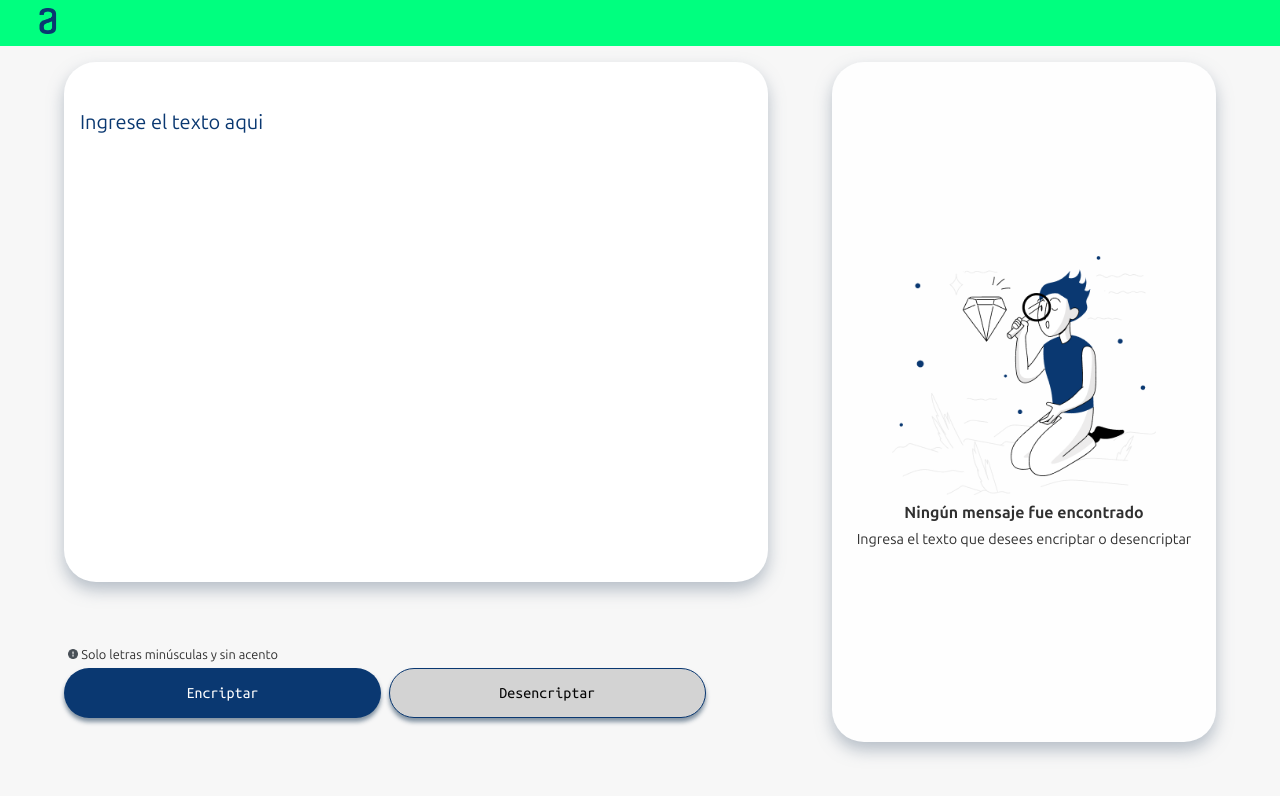
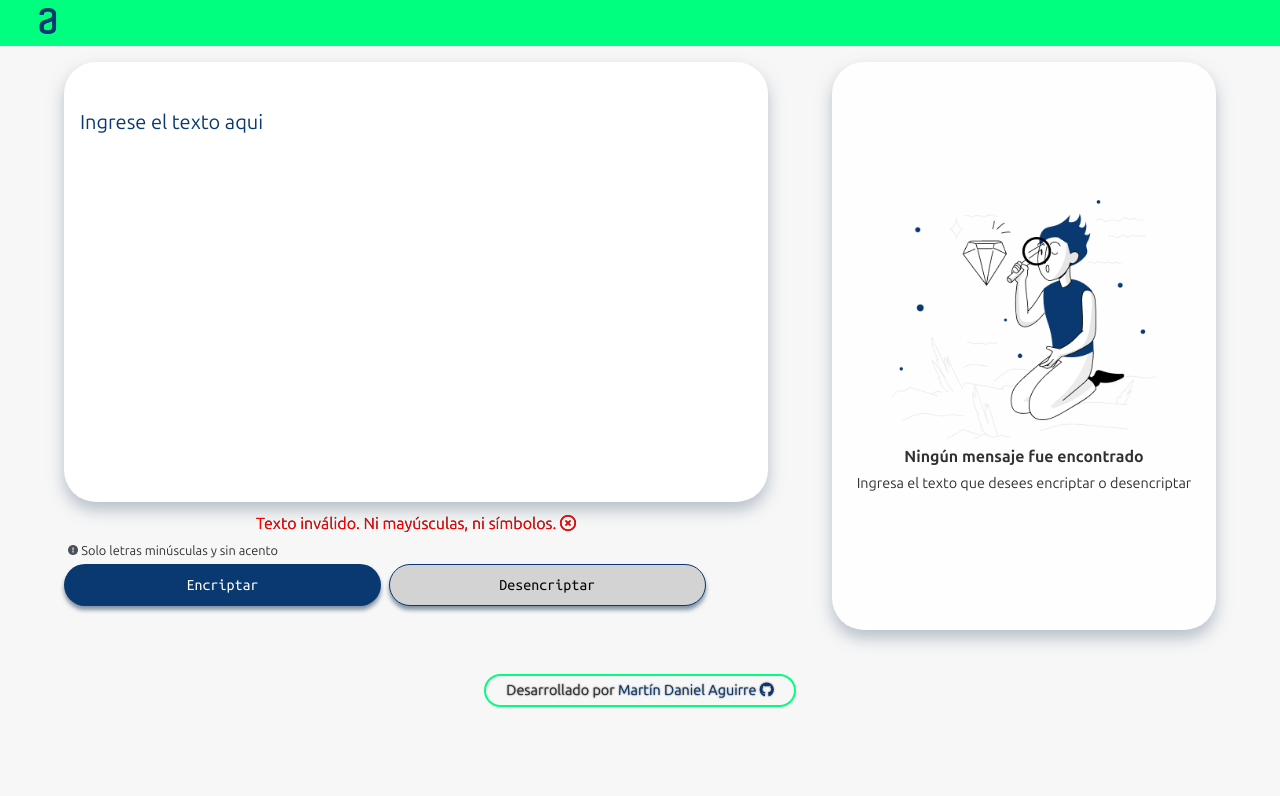
Before and after one commit to MartinXCVI/encriptador-challenge, a plain HTML site: page index.html in a window 1280 px wide. Both pictures are taken after a click on the button "Encriptar". Drawn offline with Linux system fonts and the light colour scheme.

Commit message:
agregado footer y validación con expresiones regulares

```diff
--- a/css/styles.css
+++ b/css/styles.css
@@ -6,6 +6,11 @@
   outline: none;
   font-family: "Ubuntu Sans", system-ui, -apple-system, BlinkMacSystemFont, 'Segoe UI', Roboto, Oxygen, Ubuntu, Cantarell, 'Open Sans', 'Helvetica Neue', sans-serif;
   color: #303030;
+}
+
+*::selection {
+  background-color: #0A3871;
+  color: white;
 }
 
 .ocultar {
@@ -47,11 +52,12 @@ html {
   display: flex;
   justify-content: space-evenly;
   padding: 1rem 0rem;
+  margin-bottom: 0.75rem;
 }
 
 .encriptador-contenedor {
   min-width: 55%;
-  max-height: 85vh;
+  max-height: 75vh;
   display: flex;
   flex-direction: column;
   justify-content: space-between;
@@ -65,7 +71,7 @@ html {
 
 #usuario-texto {
   width: 100%;
-  min-height: 65vh;
+  min-height: 55vh;
   padding: 3rem 1rem;
   resize: none;
   border-radius: 2rem;
@@ -79,6 +85,7 @@ html {
 }
 
 .notificacion {
+  min-height: 1.5rem;
   font-size: 1rem;
   color: springgreen;
   text-shadow: 0 0 0.025rem #303030;
@@ -100,7 +107,7 @@ html {
 .lateral {
   width: 30%;
   min-width: 30%;
-  min-height: 85vh;
+  min-height: 65vh;
   display: flex;
   flex-direction: column;
   justify-content: center;
@@ -113,7 +120,7 @@ html {
 
 .mensaje-final {
   width: 95%;
-  min-height: 70vh;
+  min-height: 60vh;
   resize: none;
   background-color: none;
   font-size: 1.25rem;
@@ -129,6 +136,12 @@ html {
 
 .lateral-img {
   width: 100%;
+  transition: 0.3s linear all;
+}
+
+.lateral-img:hover {
+  cursor: pointer;
+  transform: scale(1.1);
 }
 
 .lateral-div {
@@ -151,7 +164,7 @@ html {
 
 .copiar-btn {
   width: 100%;
-  padding: 1rem;
+  padding: 0.75rem 1rem;
   border-radius: 3rem;
   background-color: lightgray;
   color: #050505;
@@ -183,7 +196,7 @@ html {
 
 .botones button {
   width: 45%;
-  padding: 1rem;
+  padding: 0.75rem 1rem;
   border-radius: 3rem;
 }
 
@@ -214,10 +227,47 @@ html {
   background-color: wheat;
 }
 
+.footer {
+  width: 100%;
+  display: flex;
+  justify-content: center;
+  align-items: center;
+  padding: 1rem;
+}
+
+.firma {
+  font-size: 0.9rem;
+  text-align: center;
+  color: #303030;
+  padding: 0.35rem 1.25rem;
+  border: 2px solid springgreen;
+  border-radius: 3rem;
+  text-shadow: 0 0 0.1rem #303030;
+  transition: 0.3s linear all;
+}
+
+.firma:hover {
+  background-color: springgreen;
+}
+
+.firma a, .github-icono {
+  color: #0A3871;
+  text-decoration: none;
+  transition: 0.3s linear all;
+}
+
+.github-icono:hover {
+  transform: rotate(720deg);
+}
+
 @media all and (max-width: 480px) {
 
   #main {
     padding: 1.5rem 1rem;
+  }
+
+  .notificacion {
+    font-size: 0.9rem;
   }
 
   .botones-section {
@@ -239,6 +289,10 @@ html {
 
   .copiar-btn {
     width: 100%;
+  }
+
+  .firma {
+    font-size: 0.8rem;
   }
 }
 
--- a/index.html
+++ b/index.html
@@ -1,7 +1,10 @@
 <!DOCTYPE html>
 <html lang="es">
 <head>
+  <!--- Meta tags --->
   <meta charset="UTF-8">
+  <meta name="author" content="Martín Daniel Aguirre">
+  <meta name="description" content="Challenge: Encriptador de Texto - Oracle Next Education">
   <meta name="viewport" content="width=device-width, initial-scale=1.0">
   <!--- Iconos Font Awesome CDN --->
   <link rel="stylesheet" href="https://cdnjs.cloudflare.com/ajax/libs/font-awesome/6.6.0/css/all.min.css" integrity="sha512-Kc323vGBEqzTmouAECnVceyQqyqdsSiqLQISBL29aUW4U/M7pSPA/gEUZQqv1cwx4OnYxTxve5UMg5GT6L4JJg==" crossorigin="anonymous" referrerpolicy="no-referrer" />
@@ -45,6 +48,9 @@
       <button type="button" class="copiar-btn btn ocultar">Copiar</button>
     </aside>
   </main>
+  <footer class="footer">
+    <p class="firma">Desarrollado por <a href="https://github.com/MartinXCVI/" target="_blank">Martín Daniel Aguirre <i class="fa-brands fa-github github-icono"></i></a></p>
+  </footer>
   <!--- Scripts --->
   <script src="js/app.js"></script>
 </body>
--- a/js/app.js
+++ b/js/app.js
@@ -22,7 +22,12 @@ let remplazo = [
 
 // Filtrado de caracteres inválidos
 function validar(texto){
-  const noValidas = ["A","B","C","D","E","F","G","H","I","J","K","L","M","N","Ñ","O","P","Q","R","S","T","U","V","W","X","Y","Z","Á","É","Í","Ó","Ú","á","é","í","ó","ú"];
+  // RegEx para filtrar símbolos
+  const patron = /^[a-zA-Z]/
+  const noValidas = ["A", "B", "C", "D", "E", "F", "G", "H", "I", "J", "K", "L",
+    "M", "N", "Ñ", "O", "P", "Q", "R", "S", "T", "U", "V", "W", "X", "Y", "Z", "Á",
+    "É", "Í", "Ó", "Ú", "á", "é", "í", "ó", "ú", "À", "È", "Ì", "Ò", "Ù", "à",
+    "è", "ì", "ò", "ù"]
   let contador = 0;
 
   for(let i = 0; i < texto.length; i++){
@@ -32,7 +37,7 @@ function validar(texto){
       }
     }
   }
-  return contador == 0 ? true : false
+  return contador == 0 && patron.test(texto) == true ? true : false
 }
 
 // Muestra del texto encriptado/desencriptado
@@ -63,13 +68,18 @@ function mensajeOperacion(mensaje, icono) {
   }, 5000)
 }
 
+// Color del mensaje notificativo
+function notificacionColor(color) {
+  notificacion.style.color = color
+}
+
 //----- ENCRIPTACIÓN
 encriptarBtn.addEventListener('click', ()=> {
   const texto = usuarioTexto.value
 
   if(!validar(texto)) {
-    mensajeOperacion('Texto inválido. Ni mayúsculas ni tildes.', iconoFallo)
-    notificacion.style.color = 'red'
+    mensajeOperacion('Texto inválido. Ni mayúsculas, ni símbolos.', iconoFallo)
+    notificacionColor('red')
     mostrarLateral()
   } else if(texto != '') {
       function encriptarTexto(textoNuevo) {
@@ -96,8 +106,8 @@ desencriptarBtn.addEventListener('click', ()=> {
   const texto = usuarioTexto.value
 
   if(!validar(texto)) {
-    mensajeOperacion('Texto inválido. Ni mayúsculas ni tildes.', iconoFallo)
-    notificacion.style.color = 'red'
+    mensajeOperacion('Texto inválido. Ni mayúsculas ni símbolos.', iconoFallo)
+    notificacionColor('red')
     mostrarLateral()
   } else if(texto != '') {
       function desencriptarTexto(textoNuevo) {
@@ -127,5 +137,5 @@ copiarBtn.addEventListener('click', ()=> {
   mostrarLateral()
   usuarioTexto.focus()
   mensajeOperacion('Texto copiado y listo', iconoCopia)
-  notificacion.style.color = '#0A3871'
+  notificacionColor('#0a3871')
 })
```
Lines whose indentation alone changed are shown as unchanged.
